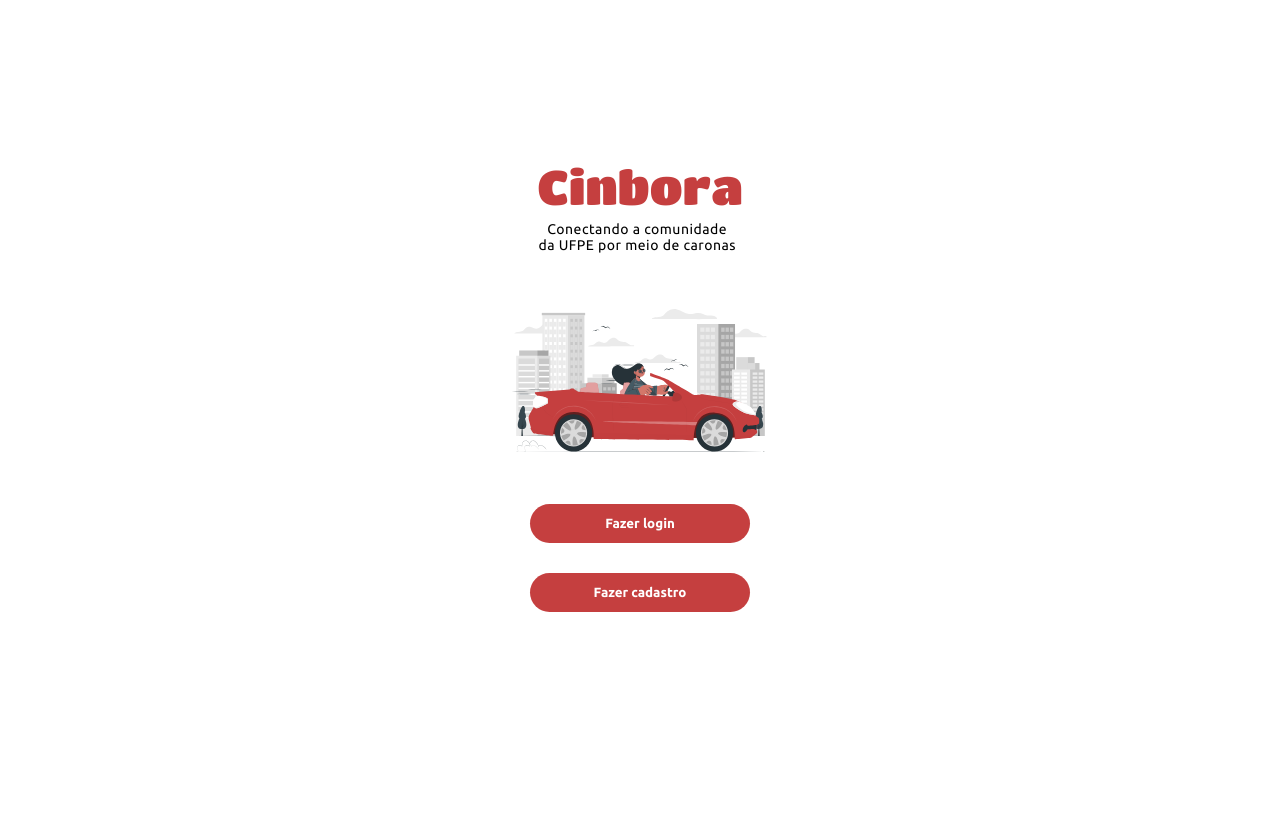
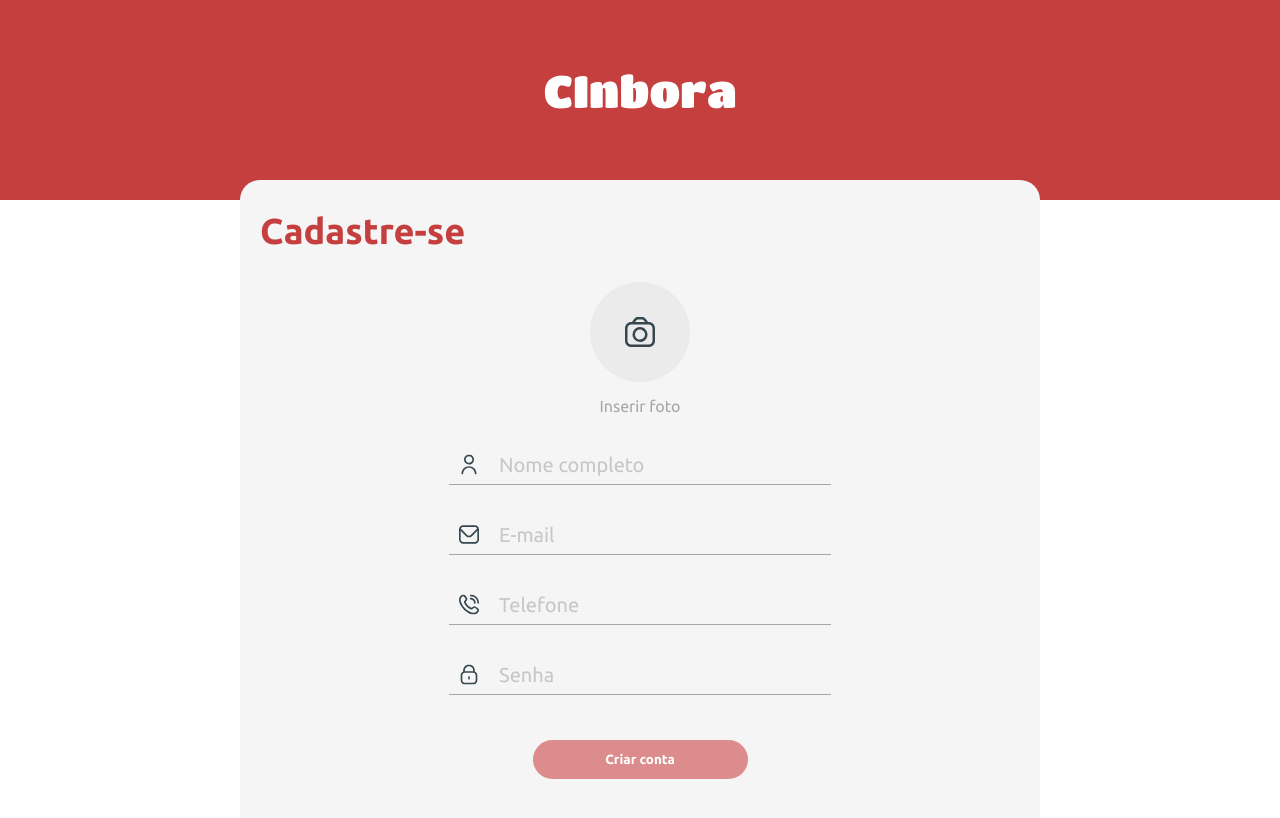
Before and after one commit to felipinas/engenharia-de-software, a React (Create React App) app: page /signup in a window 1280 px wide. Shown: the top 818 px of the page. Built offline with nearby package versions, Linux system fonts and the light colour scheme.

Commit message:
feat: create the first routes

```diff
--- a/src/App.js
+++ b/src/App.js
@@ -1,10 +1,10 @@
-import Home from "./pages/Home";
+import Routes from "./routes";
 import { GlobalStyle } from "./styles/global";
 
 function App() {
   return (
     <>
-      <Home />
+      <Routes />
       <GlobalStyle />
     </>
   );
--- a/src/pages/Home/index.js
+++ b/src/pages/Home/index.js
@@ -4,6 +4,7 @@
 import LogoHome from '../../assets/LogoHome.svg'
 
 import Button from '../../components/Button';
+import { Link } from "react-router-dom";
 
 
 const Home = () => {
@@ -18,13 +19,17 @@
                     <img src={LogoHome} alt='LogoHome' />
                 </Moldura>
                 <FlexButtonContainer>
+                    <Link to='/login'>
                         <Button>
                             Fazer login
                         </Button>
+                    </Link>
 
+                    <Link to='/signup'>
                         <Button>
                             Fazer cadastro
                         </Button>
+                    </Link>
                 </FlexButtonContainer>
             </Wrapper>
         </Container>
--- /dev/null
+++ b/src/routes.js
@@ -0,0 +1,23 @@
+import { BrowserRouter, Route, Routes as Switch } from "react-router-dom";
+
+import Home from './pages/Home';
+import Login from './pages/Login';
+import SignUp from './pages/SignUp';
+
+function Routes() {
+  return (
+    <BrowserRouter>
+      <Switch>
+
+        <Route exact path="/" element={<Home />} />
+
+        <Route exact path="/login" element={<Login />} />
+
+        <Route exact path="/signup" element={<SignUp />} />
+
+      </Switch>
+    </BrowserRouter>
+  );
+}
+
+export default Routes;
```
Lines whose indentation alone changed are shown as unchanged.
